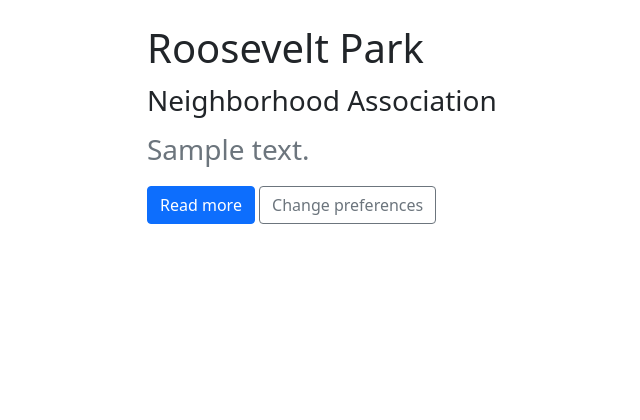
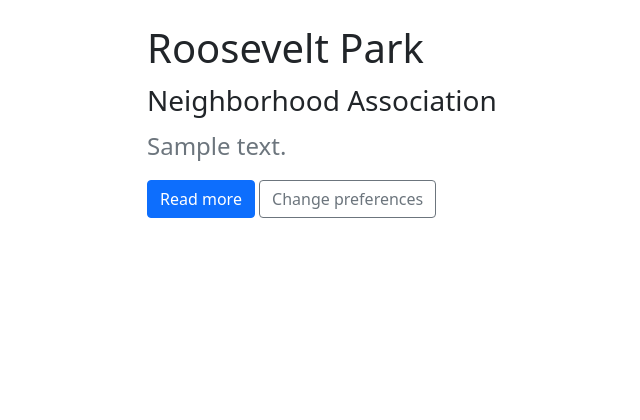
Before and after one commit to code-for-good-wm/rooseveltparkna-alerts, a Django app: template templates/alert.html in a window 1280 px wide. Shown: the part 96-516 px from the top of the page, without its empty margins (220-860 px from the left). Run offline with Django 3.2, Linux system fonts and the light colour scheme; the template is opened without the code that fills it: most values are stand-ins (such as "Sample title", 1, 10 or a date in 2020); some libraries are stand-ins or nearby versions.

Commit message:
Shrink text

```diff
--- a/templates/alert.html
+++ b/templates/alert.html
@@ -8,7 +8,7 @@
 
 {% if spanish %}
 
-    <p class="fs-3 text-secondary">{{ event.message_spanish }}</p>
+    <p class="fs-4 text-secondary">{{ event.message_spanish }}</p>
 
     {% if event.link_spanish %}
     <a class="btn btn-primary" href="{{ event.link_spanish }}">Lee mas</a>
@@ -18,7 +18,7 @@
 
 {% else %}
 
-    <p class="fs-3 text-secondary">{{ event.message_english }}</p>
+    <p class="fs-4 text-secondary">{{ event.message_english }}</p>
 
     {% if event.link_english %}
     <a class="btn btn-primary" href="{{ event.link_english }}">Read more</a>
```
